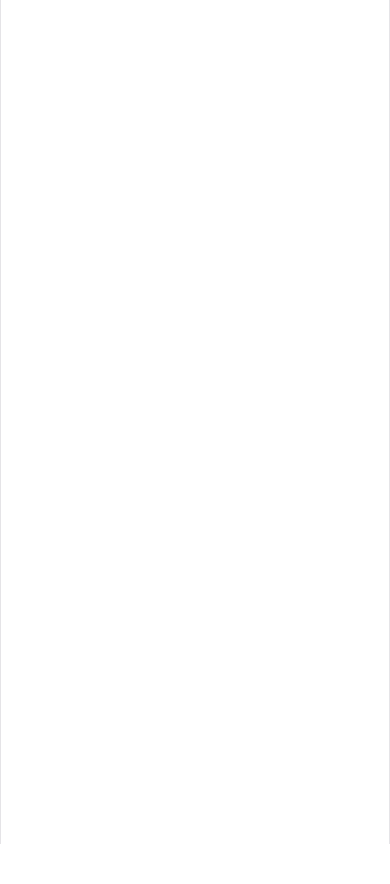
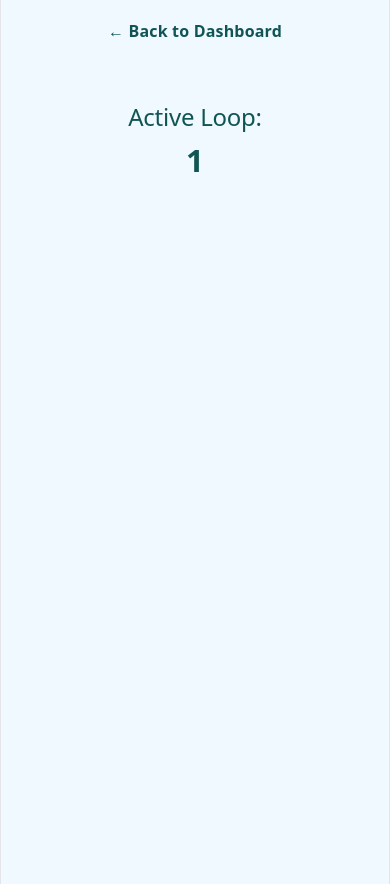
Before and after one commit to charlesdete/AI-COACH, a React (Vite) app: page /loop/1 in a window 390 px wide. Before the commit this address had no page. Before the commit the page ends 844 px from the top, so only its background shows below. Built offline with nearby package versions, Linux system fonts and the light colour scheme.

Commit message:
Responsive teacher dashboard and loop rooms

```diff
--- a/src/App.tsx
+++ b/src/App.tsx
@@ -1,17 +1,26 @@
-import { BrowserRouter as Router, Routes, Route } from "react-router";
-import Login from "./features/auth/pages/Login"
+import { BrowserRouter as Router, Routes, Route } from "react-router-dom";
+import Login from "./features/auth/pages/Login";
 import SignUp from "./features/auth/pages/Signup";
 
+// Import your pages so the router can see them
+import Dashboard from "./roles/teachers/pages/Dashboard";
+import LoopRooms from "./roles/teachers/pages/LoopRooms";
 
-export default function App(){
-    return(
-        <Router>
-            <Routes>
-            <Route path="/login" element={<Login/>}/>
-            <Route path="/signup" element={<SignUp/>}/>
+export default function App() {
+  return (
+    <Router>
+      <Routes>
+        {/* Login and Signup routes */}
+        <Route path="/login" element={<Login />} />
+        <Route path="/signup" element={<SignUp />} />
 
-            </Routes>
+        {/* YOUR ROUTES */}
+        <Route path="/dashboard" element={<Dashboard />} />
+        <Route path="/loop/:topic" element={<LoopRooms />} />
+
+        {/* This line FIXES the black screen by making Dashboard the home page */}
+        <Route path="/" element={<Dashboard />} />
+      </Routes>
     </Router>
-    )
-
+  );
 }
--- a/src/roles/teachers/pages/Dashboard.tsx
+++ b/src/roles/teachers/pages/Dashboard.tsx
@@ -0,0 +1,46 @@
+import react from 'react';
+import { Link } from "react-router-dom";
+
+export default function Dashboard() {
+  // 1. Define the options array
+  const options = [
+    "Connecting lessons to the Bible",
+    "Managing student behavior",
+    "Engaging students",
+    "Checking if students understand",
+    "Helping students struggling to learn",
+    "Something Else?"
+  ];
+
+  // 2. You MUST have a 'return' statement
+  return (
+    <main style={{ backgroundColor: '#EFF9FF', minHeight: '100vh', display: 'flex', flexDirection: 'column', alignItems: 'center', paddingTop: '60px' }}>
+      <h1 style={{ color: '#105554', fontSize: '2rem', marginBottom: '40px' }}>
+        What do you want to improve this week?
+      </h1>
+
+      <div style={{ display: 'flex', flexDirection: 'column', gap: '15px', width: '100%', maxWidth: '450px' }}>
+        {options.map((item, index) => (
+          <Link
+            key={index}
+            /* IMPORTANT: Use backticks ` ` here, not single quotes ' ' */
+            to={`/loop/${encodeURIComponent(item)}`}
+            style={{
+              backgroundColor: '#DDEEEB',
+              borderRadius: '9999px',
+              padding: '20px',
+              textAlign: 'center',
+              textDecoration: 'none',
+              color: '#105554',
+              fontWeight: '500',
+              fontSize: '1.1rem',
+              display: 'block'
+            }}
+          >
+            {item}
+          </Link>
+        ))}
+      </div>
+    </main>
+  );
+}
--- a/src/roles/teachers/pages/LoopRooms.tsx
+++ b/src/roles/teachers/pages/LoopRooms.tsx
@@ -0,0 +1,55 @@
+import React from 'react';
+import { useParams, Link } from "react-router-dom";
+
+export default function LoopRooms() {
+  const { topic } = useParams();
+
+  return (
+    <main style={{
+      backgroundColor: '#EFF9FF',
+      minHeight: '100vh',
+      padding: '20px', // Reduced padding for mobile
+      display: 'flex',
+      flexDirection: 'column'
+    }}>
+      {/* Back button */}
+      <Link to="/dashboard" style={{
+        color: '#105554',
+        fontWeight: 'bold',
+        textDecoration: 'none',
+        fontSize: '1rem'
+      }}>
+        ← Back to Dashboard
+      </Link>
+
+      <div style={{
+        marginTop: '60px',
+        maxWidth: '100%', // Ensures it doesn't push off screen
+        wordBreak: 'break-word' // Forces long words to wrap
+      }}>
+
+        <h2 style={{
+          color: '#105554',
+          /* clamp(minimum, preferred, maximum) */
+          fontSize: 'clamp(1.5rem, 5vw, 2rem)',
+          fontWeight: '300',
+          marginBottom: '10px'
+        }}>
+          Active Loop:
+        </h2>
+
+        <p style={{
+          color: '#105554',
+          /* This makes the big text scale down automatically on phones */
+          fontSize: 'clamp(1.8rem, 8vw, 3.5rem)',
+          fontWeight: 'bold',
+          lineHeight: '1.2', // Space between lines
+          marginTop: '0'
+        }}>
+          {topic ? decodeURIComponent(topic) : "No topic selected"}
+        </p>
+
+      </div>
+    </main>
+  );
+}
```
